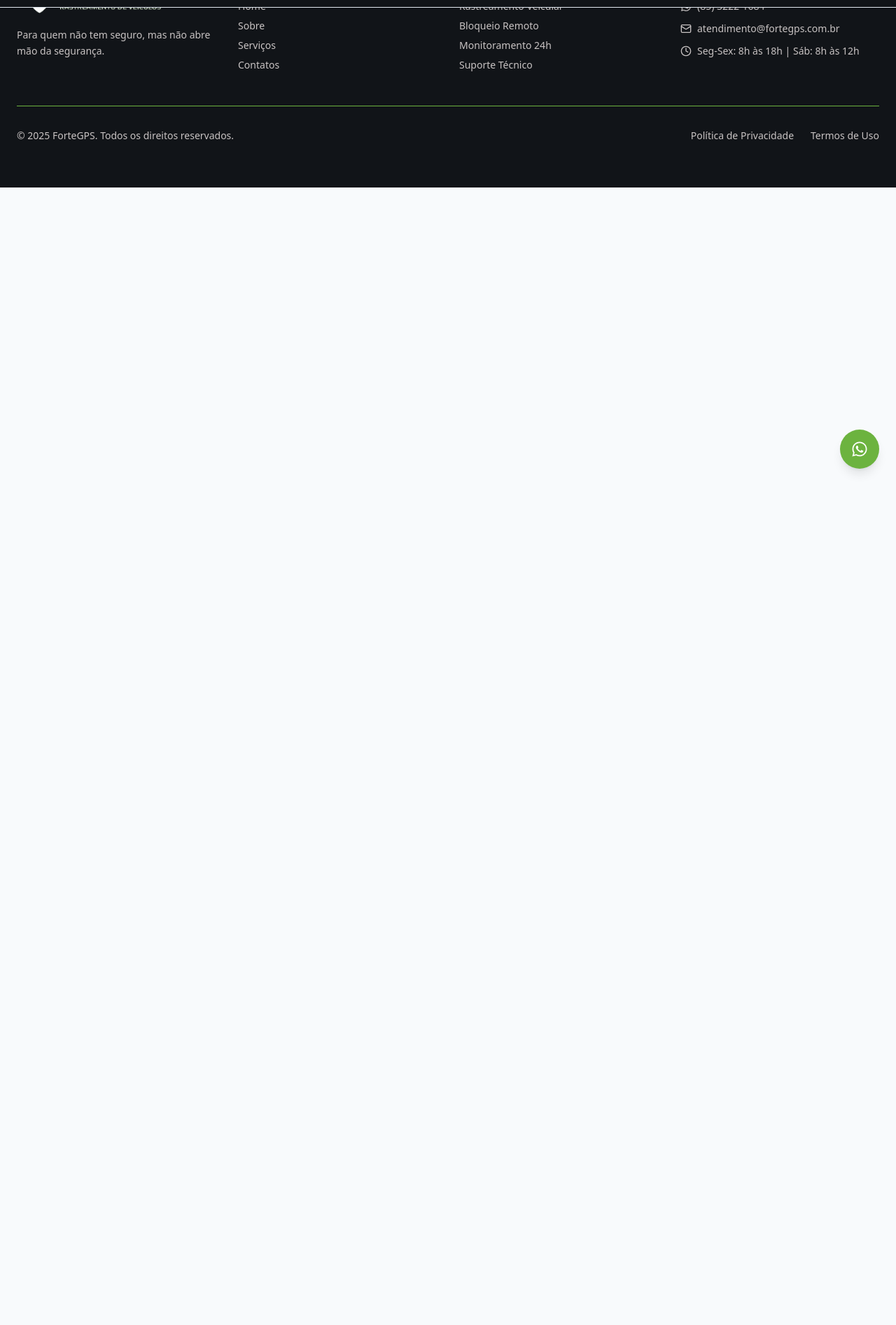
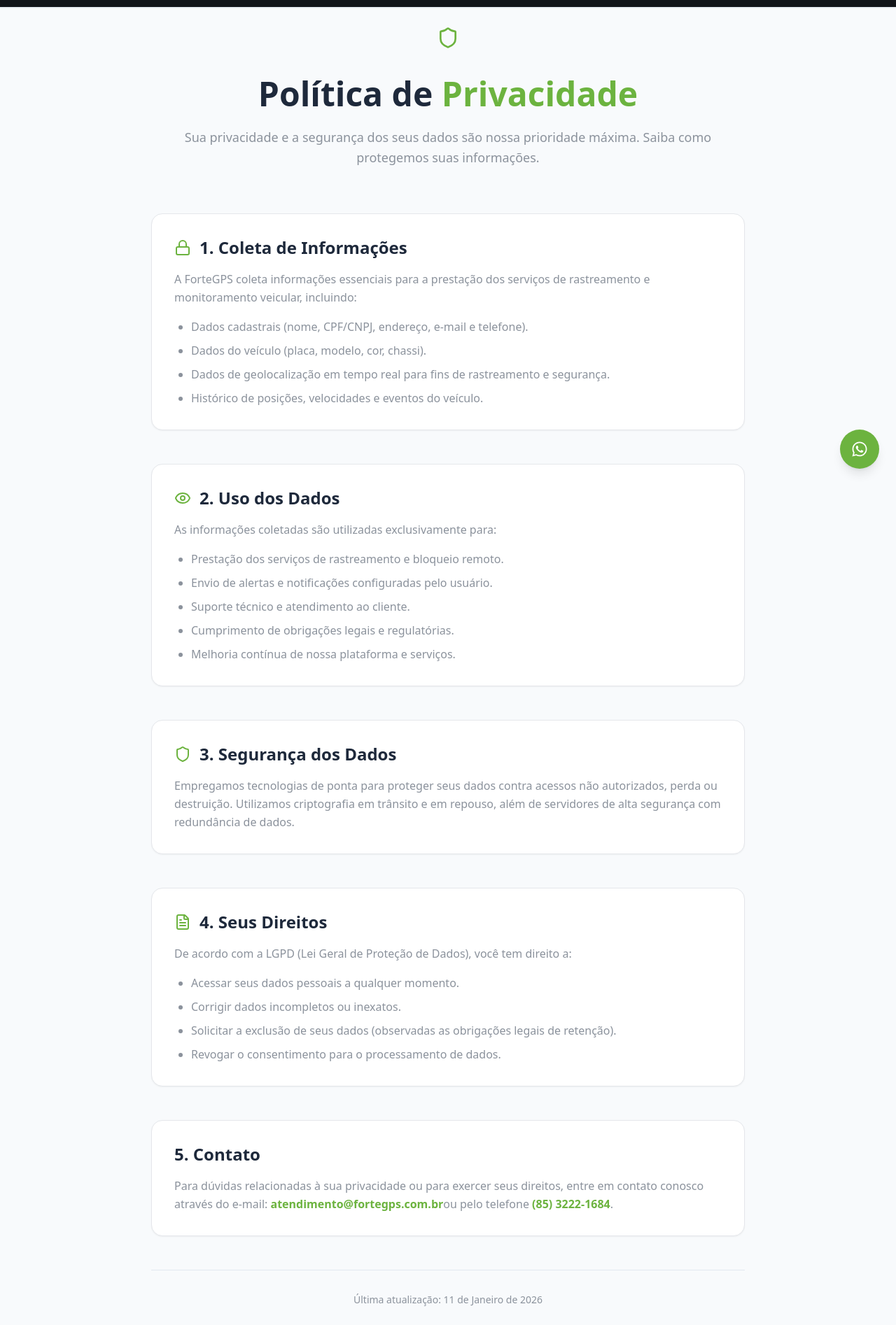
Before and after one commit to Lgd-Digital/fortegps, a React (Vite) app: page /politica-privacidade in a window 1280 px wide. Shown: the part 106-2000 px from the top of the page at 70% size. Before the commit the page ends 800 px from the top, so only its background shows below. Built offline with nearby package versions, Linux system fonts and the light colour scheme.

Commit message:
add page privacidade and ajustes gerais

```diff
--- a/src/App.tsx
+++ b/src/App.tsx
@@ -7,6 +7,7 @@ import Sobre from './pages/Sobre';
 import Servicos from './pages/Servicos';
 import Contato from './pages/Contato';
 import PortalCliente from './pages/PortalCliente';
+import PoliticaPrivacidade from './pages/PoliticaPrivacidade';
 import { ThemeProvider } from './contexts/ThemeContext';
 import ScrollToTopWrapper from './components/ScrollToTopWrapper';
 
@@ -24,6 +25,7 @@ function App() {
                 <Route path="/servicos" element={<Servicos />} />
                 <Route path="/contato" element={<Contato />} />
                 <Route path="/portal-cliente" element={<PortalCliente />} />
+                <Route path="/politica-privacidade" element={<PoliticaPrivacidade />} />
               </Routes>
             </main>
             <Footer />
--- a/src/components/Footer.tsx
+++ b/src/components/Footer.tsx
@@ -84,9 +84,9 @@ const Footer: React.FC = () => {
               © 2025 ForteGPS. Todos os direitos reservados.
             </p>
             <div className="flex space-x-6 text-sm">
-              <a href="#" className="text-[var(--color-text-beige)] hover:text-[var(--color-brand)] transition-colors">
+              <Link to="/politica-privacidade" className="text-[var(--color-text-beige)] hover:text-[var(--color-brand)] transition-colors">
                 Política de Privacidade
-              </a>
+              </Link>
               <a href="#" className="text-[var(--color-text-beige)] hover:text-[var(--color-brand)] transition-colors">
                 Termos de Uso
               </a>
--- /dev/null
+++ b/src/pages/PoliticaPrivacidade.tsx
@@ -0,0 +1,130 @@
+import React from 'react';
+import { motion } from 'framer-motion';
+import { Shield, Lock, Eye, FileText } from 'lucide-react';
+
+const PoliticaPrivacidade: React.FC = () => {
+  return (
+    <div className="pt-32 pb-20">
+      <div className="container max-w-4xl">
+        {/* Header */}
+        <motion.div
+          initial={{ opacity: 0, y: 20 }}
+          animate={{ opacity: 1, y: 0 }}
+          transition={{ duration: 0.8 }}
+          className="text-center mb-16"
+        >
+          <div className="inline-flex items-center justify-center w-16 h-16 bg-[var(--color-brand)]/10 rounded-2xl mb-6">
+            <Shield size={32} className="text-[var(--color-brand)]" />
+          </div>
+          <h1 className="text-4xl md:text-5xl font-bold text-[var(--color-text)] mb-6">
+            Política de <span className="text-[var(--color-brand)]">Privacidade</span>
+          </h1>
+          <p className="text-lg text-[var(--color-text-muted)] leading-relaxed">
+            Sua privacidade e a segurança dos seus dados são nossa prioridade máxima.
+            Saiba como protegemos suas informações.
+          </p>
+        </motion.div>
+
+        {/* Content */}
+        <div className="space-y-12 text-[var(--color-text-muted)] leading-relaxed">
+          <motion.section
+            initial={{ opacity: 0, y: 20 }}
+            whileInView={{ opacity: 1, y: 0 }}
+            viewport={{ once: true }}
+            className="bg-[var(--color-bg-card)] p-8 rounded-2xl border border-[var(--color-border)]/50 shadow-sm"
+          >
+            <div className="flex items-center gap-3 mb-4">
+              <Lock size={24} className="text-[var(--color-brand)]" />
+              <h2 className="text-2xl font-bold text-[var(--color-text)]">1. Coleta de Informações</h2>
+            </div>
+            <p className="mb-4">
+              A ForteGPS coleta informações essenciais para a prestação dos serviços de rastreamento e monitoramento veicular, incluindo:
+            </p>
+            <ul className="list-disc pl-6 space-y-2">
+              <li>Dados cadastrais (nome, CPF/CNPJ, endereço, e-mail e telefone).</li>
+              <li>Dados do veículo (placa, modelo, cor, chassi).</li>
+              <li>Dados de geolocalização em tempo real para fins de rastreamento e segurança.</li>
+              <li>Histórico de posições, velocidades e eventos do veículo.</li>
+            </ul>
+          </motion.section>
+
+          <motion.section
+            initial={{ opacity: 0, y: 20 }}
+            whileInView={{ opacity: 1, y: 0 }}
+            viewport={{ once: true }}
+            className="bg-[var(--color-bg-card)] p-8 rounded-2xl border border-[var(--color-border)]/50 shadow-sm"
+          >
+            <div className="flex items-center gap-3 mb-4">
+              <Eye size={24} className="text-[var(--color-brand)]" />
+              <h2 className="text-2xl font-bold text-[var(--color-text)]">2. Uso dos Dados</h2>
+            </div>
+            <p className="mb-4">As informações coletadas são utilizadas exclusivamente para:</p>
+            <ul className="list-disc pl-6 space-y-2">
+              <li>Prestação dos serviços de rastreamento e bloqueio remoto.</li>
+              <li>Envio de alertas e notificações configuradas pelo usuário.</li>
+              <li>Suporte técnico e atendimento ao cliente.</li>
+              <li>Cumprimento de obrigações legais e regulatórias.</li>
+              <li>Melhoria contínua de nossa plataforma e serviços.</li>
+            </ul>
+          </motion.section>
+
+          <motion.section
+            initial={{ opacity: 0, y: 20 }}
+            whileInView={{ opacity: 1, y: 0 }}
+            viewport={{ once: true }}
+            className="bg-[var(--color-bg-card)] p-8 rounded-2xl border border-[var(--color-border)]/50 shadow-sm"
+          >
+            <div className="flex items-center gap-3 mb-4">
+              <Shield size={24} className="text-[var(--color-brand)]" />
+              <h2 className="text-2xl font-bold text-[var(--color-text)]">3. Segurança dos Dados</h2>
+            </div>
+            <p>
+              Empregamos tecnologias de ponta para proteger seus dados contra acessos não autorizados,
+              perda ou destruição. Utilizamos criptografia em trânsito e em repouso, além de servidores
+              de alta segurança com redundância de dados.
+            </p>
+          </motion.section>
+
+          <motion.section
+            initial={{ opacity: 0, y: 20 }}
+            whileInView={{ opacity: 1, y: 0 }}
+            viewport={{ once: true }}
+            className="bg-[var(--color-bg-card)] p-8 rounded-2xl border border-[var(--color-border)]/50 shadow-sm"
+          >
+            <div className="flex items-center gap-3 mb-4">
+              <FileText size={24} className="text-[var(--color-brand)]" />
+              <h2 className="text-2xl font-bold text-[var(--color-text)]">4. Seus Direitos</h2>
+            </div>
+            <p className="mb-4">De acordo com a LGPD (Lei Geral de Proteção de Dados), você tem direito a:</p>
+            <ul className="list-disc pl-6 space-y-2">
+              <li>Acessar seus dados pessoais a qualquer momento.</li>
+              <li>Corrigir dados incompletos ou inexatos.</li>
+              <li>Solicitar a exclusão de seus dados (observadas as obrigações legais de retenção).</li>
+              <li>Revogar o consentimento para o processamento de dados.</li>
+            </ul>
+          </motion.section>
+
+          <motion.section
+            initial={{ opacity: 0, y: 20 }}
+            whileInView={{ opacity: 1, y: 0 }}
+            viewport={{ once: true }}
+            className="bg-[var(--color-bg-card)] p-8 rounded-2xl border border-[var(--color-border)]/50 shadow-sm"
+          >
+            <h2 className="text-2xl font-bold text-[var(--color-text)] mb-4">5. Contato</h2>
+            <p>
+              Para dúvidas relacionadas à sua privacidade ou para exercer seus direitos, entre em contato
+              conosco através do e-mail: <strong className="text-[var(--color-brand)]">atendimento@fortegps.com.br</strong>
+              ou pelo telefone <strong className="text-[var(--color-brand)]">(85) 3222-1684</strong>.
+            </p>
+          </motion.section>
+
+          <div className="text-center pt-8 border-t border-[var(--color-border)]">
+            <p className="text-sm">Última atualização: 11 de Janeiro de 2026</p>
+          </div>
+        </div>
+      </div>
+    </div>
+  );
+};
+
+export default PoliticaPrivacidade;
--- a/src/pages/Servicos.tsx
+++ b/src/pages/Servicos.tsx
@@ -65,7 +65,7 @@ const Servicos: React.FC = () => {
           className="flex flex-col sm:flex-row gap-6 mt-12 justify-center items-center"
         >
           <motion.a
-            href="https://wa.me/5585999999999?text=Quero%20montar%20um%20plano%20personalizado%20para%20meu%20veículo"
+            href="https://wa.me/558532221684"
             target="_blank"
             rel="noopener noreferrer"
             whileHover={{ scale: 1.05, y: -2 }}
@@ -360,7 +360,7 @@ const Servicos: React.FC = () => {
               className="text-center"
             >
               <motion.a
-                href="https://wa.me/5585999999999?text=Quero%20contratar%20o%20serviço%20de%20Assistência%20Veicular%2024h"
+                href="https://wa.me/558532221684"
                 target="_blank"
                 rel="noopener noreferrer"
                 whileHover={{ scale: 1.05, y: -2 }}
--- a/src/pages/Sobre.tsx
+++ b/src/pages/Sobre.tsx
@@ -250,7 +250,7 @@ const Sobre: React.FC = () => {
 
                 {/* Connection Line */}
                 {index < steps.length - 1 && (
-                  <div className="hidden md:block absolute top-8 left-full w-full h-0.5 bg-[var(--color-border)] -translate-x-8"></div>
+                  <div className="hidden md:block absolute top-8 left-1/2 w-[calc(100%-32px)] h-0.5 bg-[var(--color-border)] ml-8"></div>
                 )}
               </motion.div>
             ))}
```
